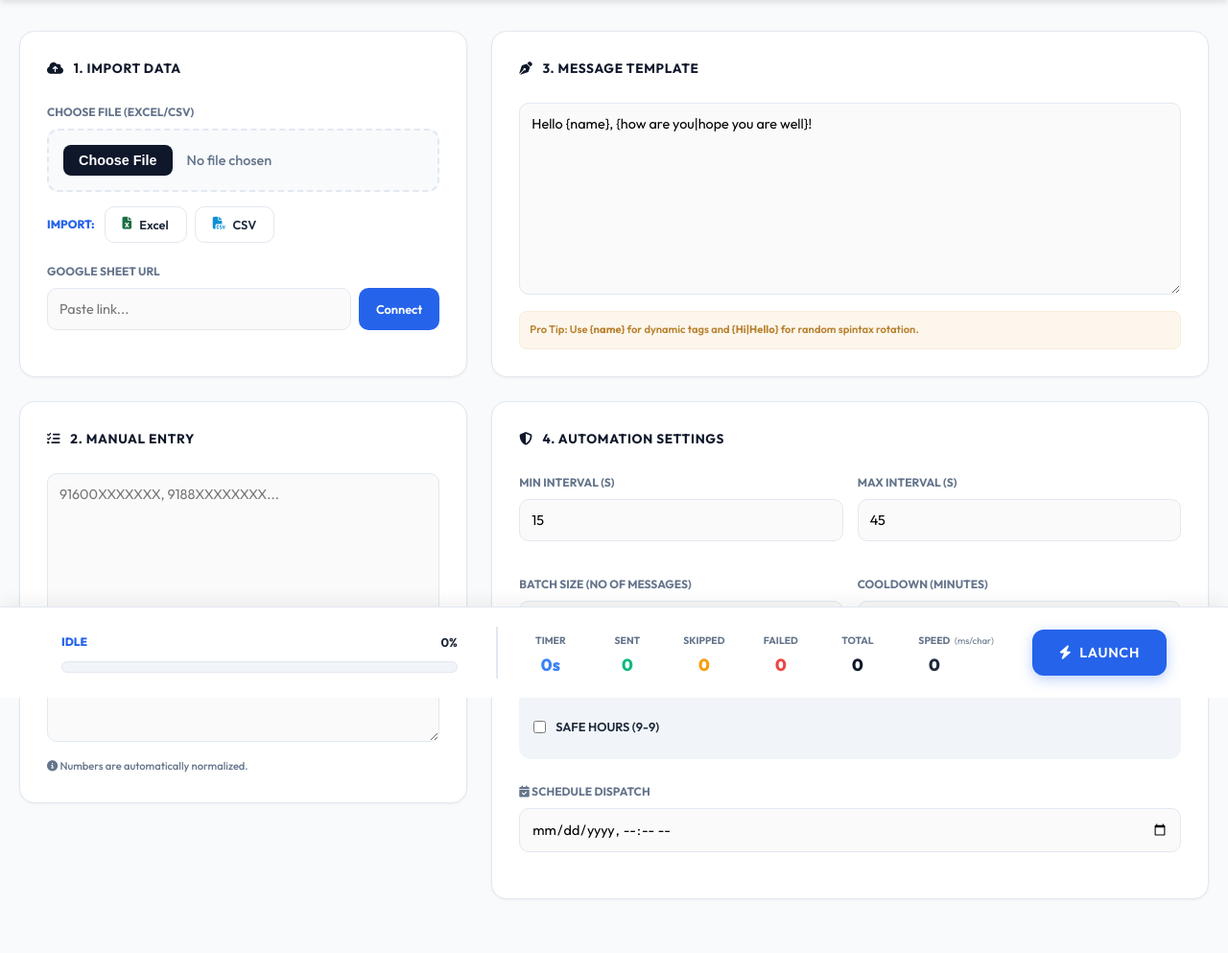
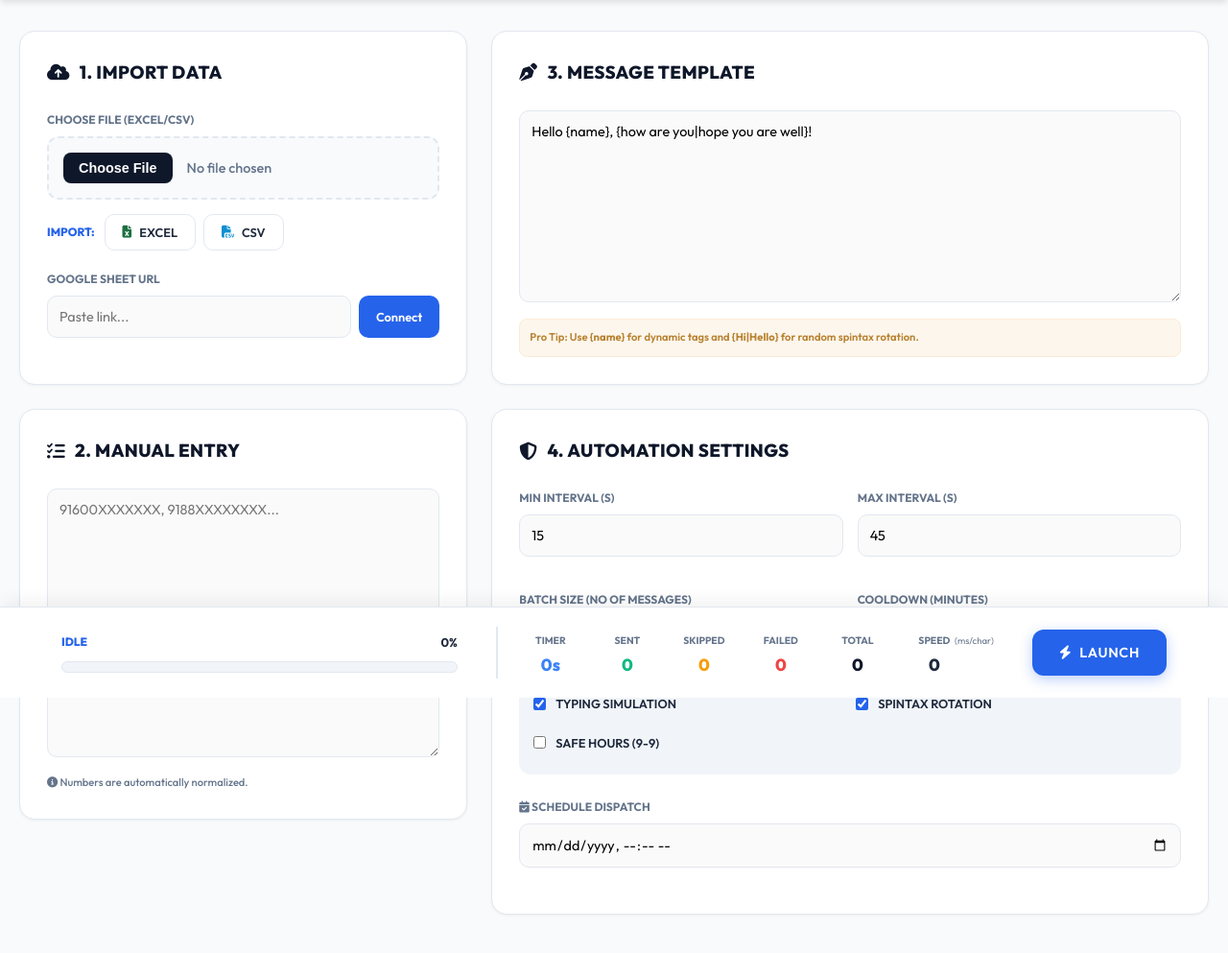
Before and after one commit to Junaidtariq01/selenium, a Flask app: page / in a window 1280 px wide. Shown: the part 73-1066 px from the top of the page at 96% size. Before the commit the page ends 1011 px from the top, so only its background shows below. Run offline with Flask 3, Linux system fonts and the light colour scheme; a user stored in the database is signed in.

Commit message:
new featuresNEW UI

```diff
--- a/templates/index.html
+++ b/templates/index.html
@@ -46,7 +46,7 @@
       /* Main Layout */
       .container { max-width: 1300px; margin: 2rem auto; padding: 0 20px; display: grid; grid-template-columns: 1fr 1.6fr; gap: 25px; }
       .card { background: var(--card-bg); border-radius: 16px; padding: 1.75rem; border: 1px solid var(--border); box-shadow: 0 1px 3px rgba(0,0,0,0.05); }
-      h3 { font-size: 0.85rem; margin-bottom: 1.5rem; display: flex; align-items: center; gap: 10px; color: var(--primary); text-transform: uppercase; letter-spacing: 0.05em; font-weight: 700; }
+      h3 { margin-bottom: 1.5rem; display: flex; align-items: center; gap: 10px; color: var(--primary); text-transform: uppercase; letter-spacing: 0.02em; font-weight: 800; }
 
       /* Form Elements */
       .form-group { margin-bottom: 1.25rem; }
@@ -144,7 +144,7 @@
             <input type="file" id="file-input" class="custom-file-input" />
             <div style="display: flex; margin-top: 15px;">
               <span class="import-label">IMPORT:</span>
-              <button class="btn btn-outline" style="margin-right: 8px;" onclick="upload('excel')"><i class="fa-solid fa-file-excel" style="color:#1D6F42"></i> Excel</button>
+              <button class="btn btn-outline" style="margin-right: 8px;" onclick="upload('excel')"><i class="fa-solid fa-file-excel" style="color:#1D6F42"></i> EXCEL</button>
               <button class="btn btn-outline" onclick="upload('csv')"><i class="fa-solid fa-file-csv" style="color:#0E90D2"></i> CSV</button>
             </div>
           </div>
```
